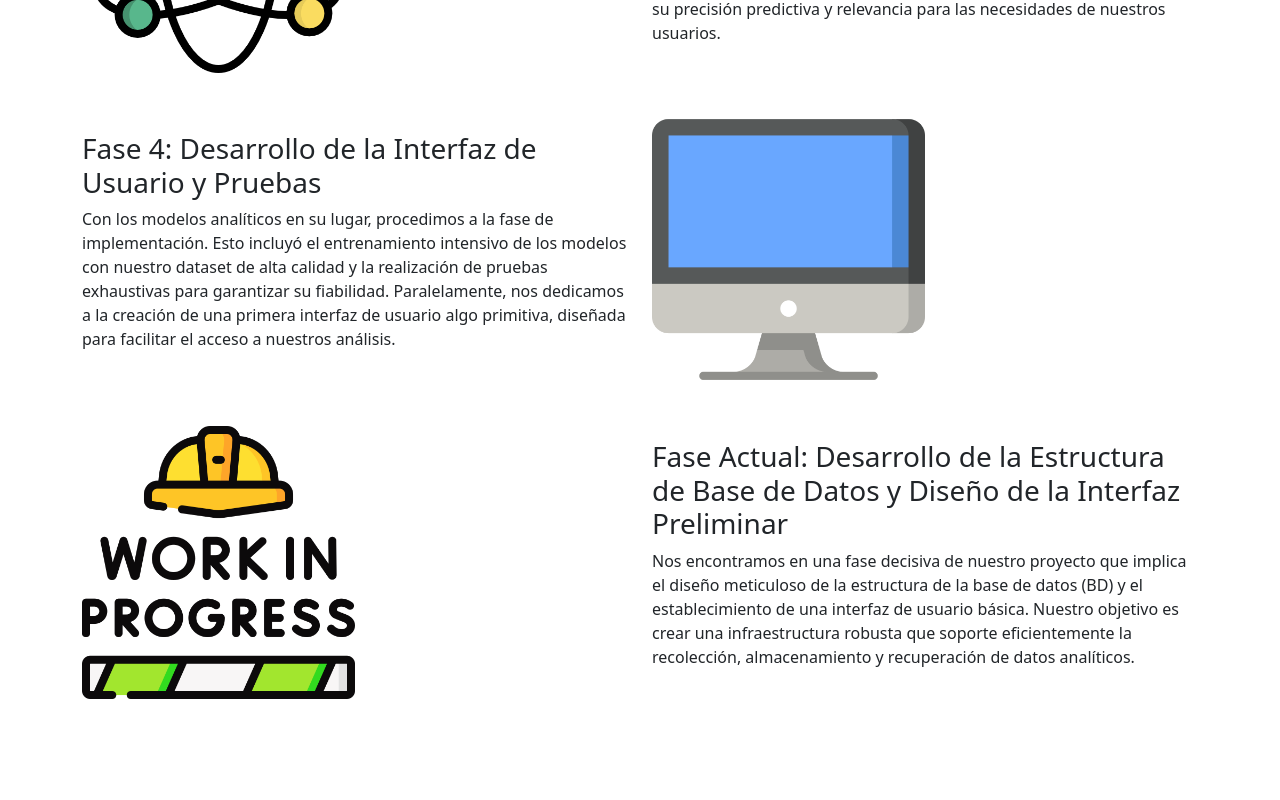
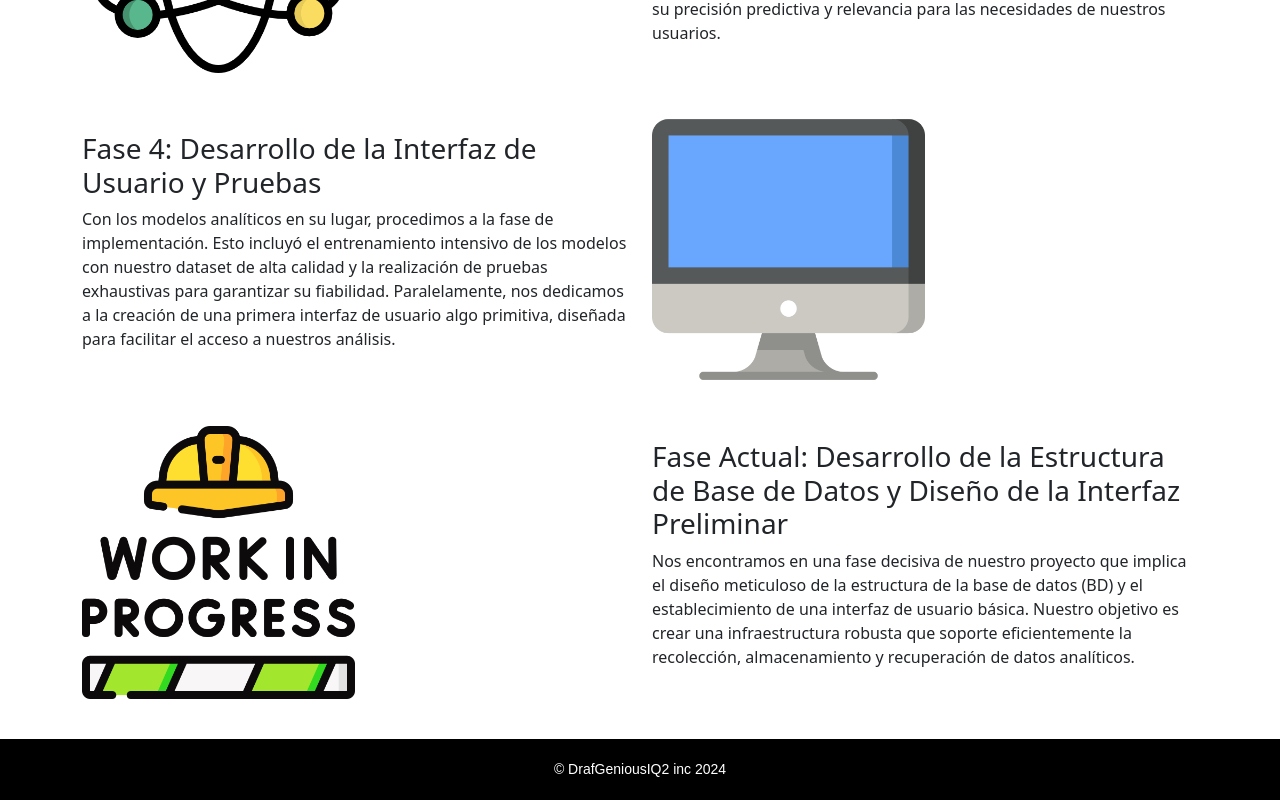
Before and after one commit to guti10x/DraftGeniousIQ2, an Angular app: page / in a window 1280 px wide. Shown: the part 957-1757 px from the top of the page. Before the commit the page ends 1696 px from the top, so only its background shows below. Built offline with nearby package versions, Linux system fonts and the light colour scheme.

Commit message:
update footer

```diff
--- a/src/app/landing-page/landing-page.component.html
+++ b/src/app/landing-page/landing-page.component.html
@@ -1,3 +1,4 @@
 <header></header>
 <menu-landing-page></menu-landing-page>
 <footer></footer>
+<app-footer></app-footer>
--- a/src/app/landing-page/landing-page.component.ts
+++ b/src/app/landing-page/landing-page.component.ts
@@ -1,10 +1,11 @@
 import { Component } from '@angular/core';
 import { MenuLandingPageComponent } from '../menu-landing-page/menu-landing-page.component';
+import { FooterComponent } from '../footer/footer.component';
 
 @Component({
   selector: 'landing-page',
   standalone: true,
-  imports: [MenuLandingPageComponent],
+  imports: [MenuLandingPageComponent, FooterComponent],
   templateUrl: './landing-page.component.html',
   styleUrl: './landing-page.component.scss'
 })
```
